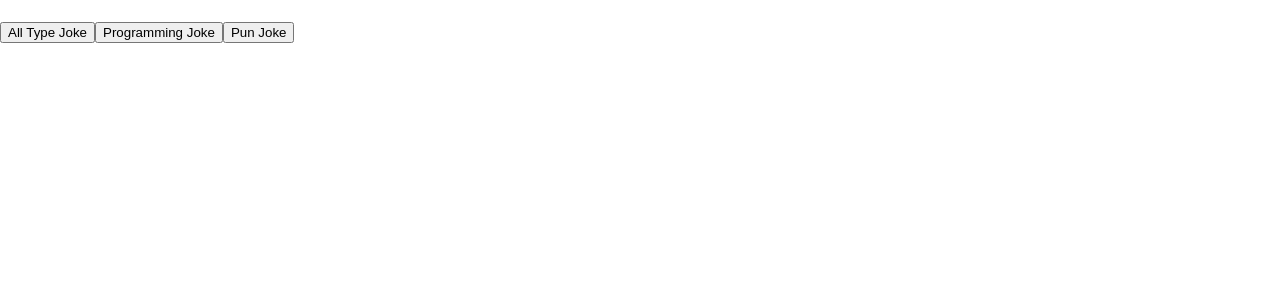
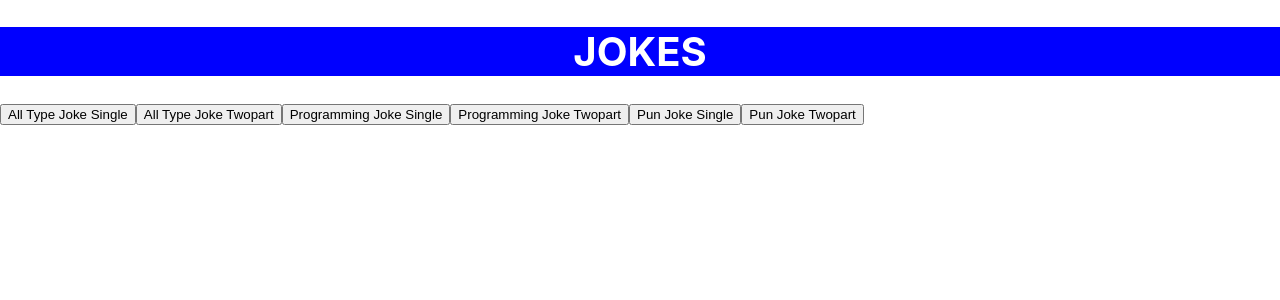
Before and after one commit to himansu8/react_assignment, a React (Create React App) app in the folder assignment_6/: page / in a window 1280 px wide. Shown: the top 300 px of the page. Built offline with nearby package versions, Linux system fonts and the light colour scheme; no server answers.

Commit message:
Two part jokes added

```diff
--- a/assignment_6/src/App.css
+++ b/assignment_6/src/App.css
@@ -36,3 +36,12 @@
     transform: rotate(360deg);
   }
 }
+#display{
+  background-color: aquamarine;
+}
+#heading{
+  background-color: blue;
+  text-align: center;
+  font-size: 40px;
+color: white;
+}
--- a/assignment_6/src/App.js
+++ b/assignment_6/src/App.js
@@ -7,26 +7,44 @@ import axios from 'axios';
 
 function App() {
   const [jokes, setJokes] = useState([])
+  const [type, setType] = useState('')
   useEffect(() => {
-    fetchjokes("Any")
+    fetchjokes("Any", "single")
   }, [])
-  function fetchjokes(category) {
-    const url = `https://v2.jokeapi.dev/joke/${category}?type=single&amount=1`
+  function fetchjokes(category, type) {
+    const url = `https://v2.jokeapi.dev/joke/${category}?type=${type}&amount=1`
+
+    if (type == "single") {
       axios.get(url)
         .then((res) => {
-        console.log(res.data.category)
+          //console.log(res.data.category)
           setJokes(res.data.joke)
+          setType('')
 
         })
         .catch((err) => {
           console.log(err)
         })
+    }
+    else {
+      axios.get(url)
+        .then((res) => {
+         // console.log(res.data.category)
+          setJokes(res.data.setup)
+          setType(res.data.delivery)
+
+        })
+        .catch((err) => {
+          console.log(err)
+        })
+    }
+
 
   }
 
   return (
     <>
-      <JokesApp jokes={jokes} fetchjokes={fetchjokes} />
+      <JokesApp jokes={jokes} type={type} fetchjokes={fetchjokes} />
       {/* <JokesApp2 jokes={jokes} fetchjokes={fetchjokes} /> */}
 
     </>
--- a/assignment_6/src/Components/Joke.jsx
+++ b/assignment_6/src/Components/Joke.jsx
@@ -1,7 +1,11 @@
 function Joke(props){
     return (
         <>
+        <h1 id="heading">JOKES</h1>
+        <div id="display">
         <h1>{props.jokes}</h1>
+        <h1>{props.type}</h1>
+        </div>
         </>
     )
 }
--- a/assignment_6/src/Components/JokesApp.jsx
+++ b/assignment_6/src/Components/JokesApp.jsx
@@ -2,10 +2,13 @@ import Joke from "./Joke";
 function JokesApp(props) {
     return (
         <>
-            <Joke jokes={props.jokes} />
-            <button onClick={()=>props.fetchjokes("Any")}>All Type Joke</button>
-            <button onClick={()=>props.fetchjokes("Programming")}>Programming Joke</button>
-            <button onClick={()=>props.fetchjokes("Pun")}>Pun Joke</button>
+            <Joke jokes={props.jokes} type={props.type} />
+            <button onClick={()=>props.fetchjokes("Any", 'single')}>All Type Joke Single</button>
+            <button onClick={()=>props.fetchjokes("Any", 'twopart')}>All Type Joke Twopart</button>
+            <button onClick={()=>props.fetchjokes("Programming", 'single')}>Programming Joke Single</button>
+            <button onClick={()=>props.fetchjokes("Programming", 'twopart')}>Programming Joke Twopart</button>
+            <button onClick={()=>props.fetchjokes("Pun", 'single')}>Pun Joke Single</button>
+            <button onClick={()=>props.fetchjokes("Pun", 'twopart')}>Pun Joke Twopart</button>
 
 
         </>
```
Lines whose indentation alone changed are shown as unchanged.
